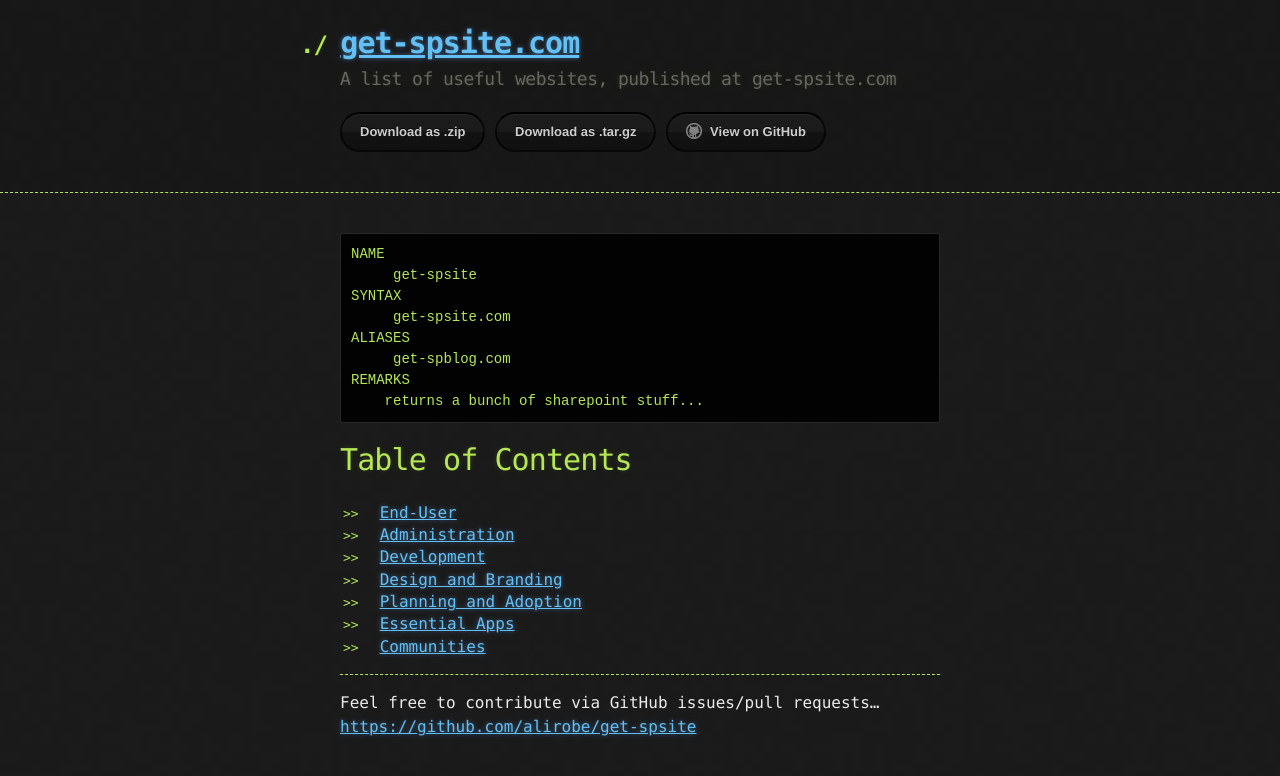
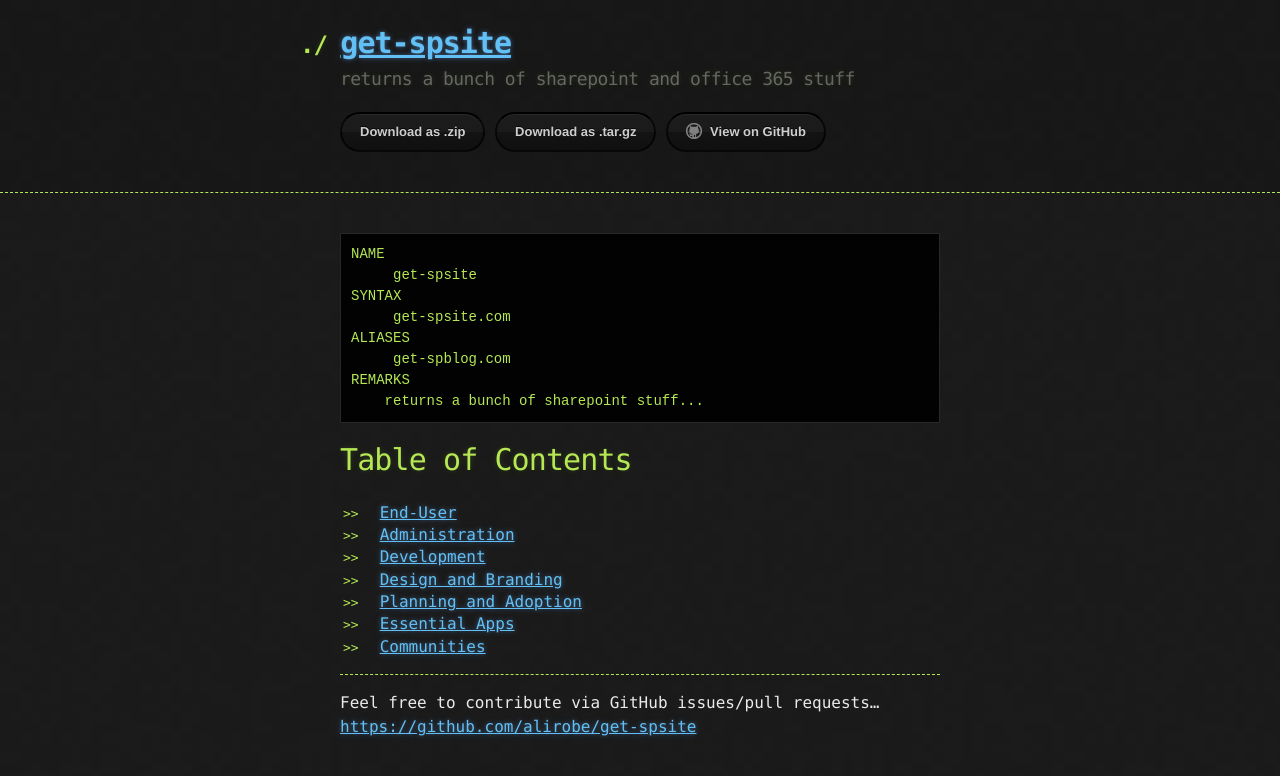
Before and after one commit to alirobe/get-spsite, a Jekyll site: the page built from index.md, in a window 1280 px wide. Shown: the top 776 px of the page. Built offline with Jekyll 4.4.1, drawn with Linux system fonts in a browser that asks for light colours.

Commit message:
header tidy-up

```diff
--- a/_config.yml
+++ b/_config.yml
@@ -6,7 +6,7 @@
 # 'jekyll serve'. If you change this file, please restart the server process.
 
 # Site settings
-title: get-spsite.com
+title: get-spsite
 email: ali@ali.id.au
 description: > # this means to ignore newlines until "baseurl:"
   returns a bunch of sharepoint and office 365 stuff
--- a/_includes/header.html
+++ b/_includes/header.html
@@ -1,8 +1,7 @@
 <header>
   <div class="container">
-    <h1><a class="site-title" href='{{"/" | prepend: site.baseurl}}'>{{ site.title }}</a></h1>
-    <h2>A list of useful websites, published at get-spsite.com</h2>
-
+  <h1><a href="{{"/index.html" | prepend: site.baseurl }}">{{ site.title }}</a></h1>
+  <h2>{{ site.description }}</h2>
     <section id="downloads">
       <a href="https://github.com/alirobe/get-spsite/zipball/master" class="btn">Download as .zip</a>
       <a href="https://github.com/alirobe/get-spsite/tarball/master" class="btn">Download as .tar.gz</a>
```
